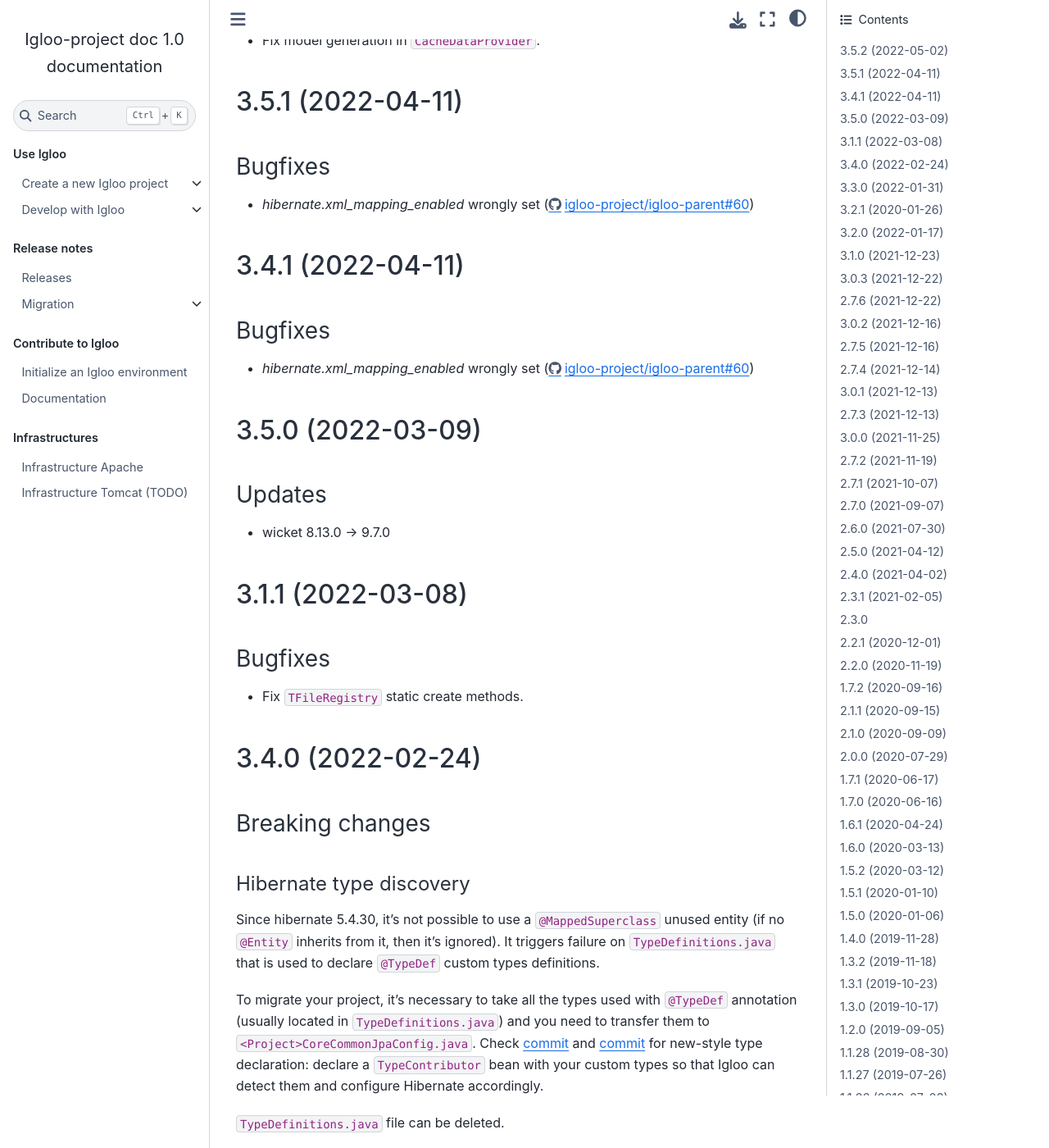
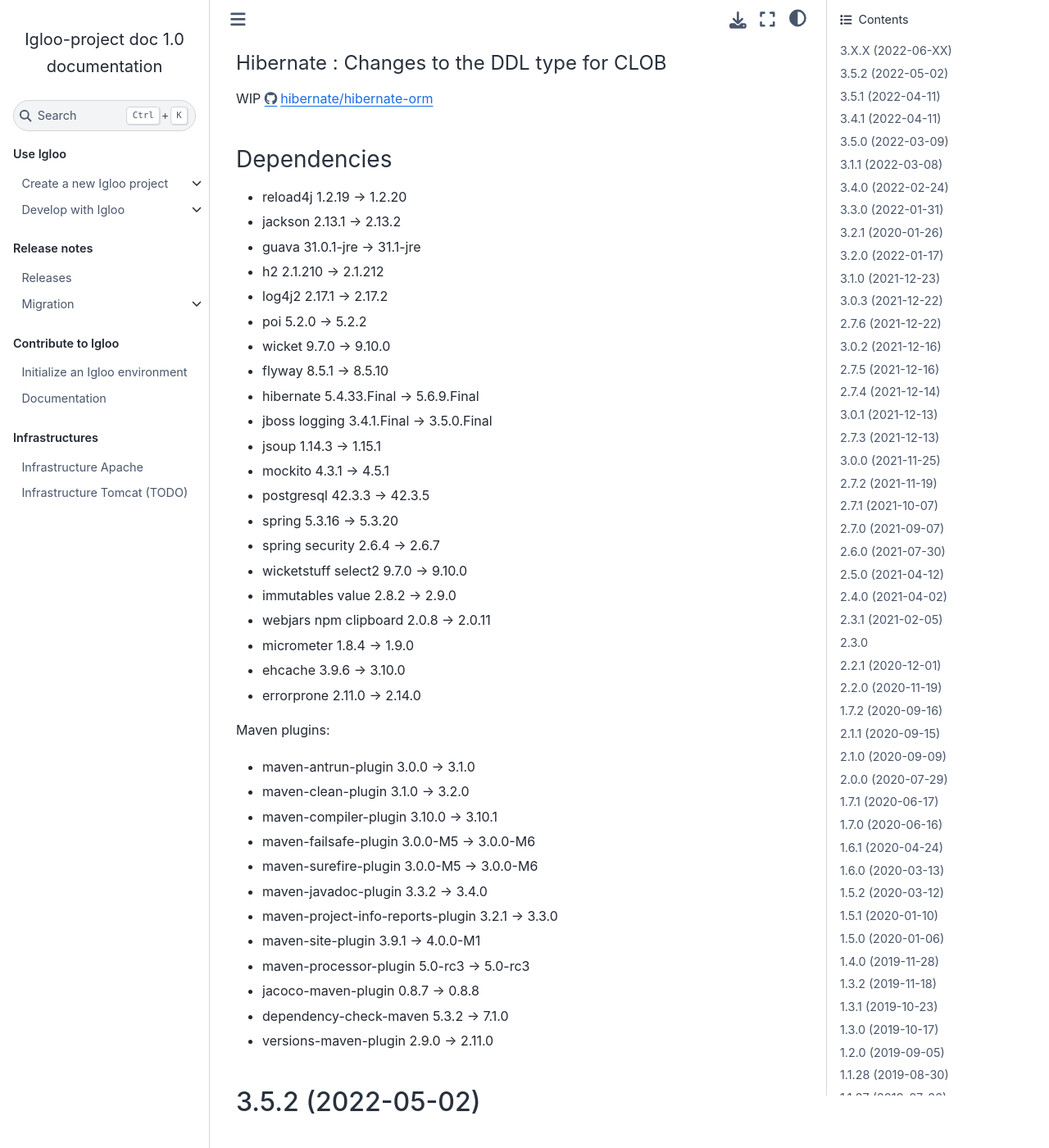
Before and after one commit to igloo-project/igloo-doc, a Sphinx documentation site: the page built from source/release-notes/releases.rst, in a window 1280 px wide and 1400 px high, scrolled down 256 px. Shown: the whole window at 82% size. Built offline with Sphinx 7.4.7 and the Sphinx Book theme 1.1.4, drawn with Linux system fonts in a browser that asks for light colours; some of the changed text lies outside the part shown.

Commit message:
next release note (Updating Igloo dependencies)

```diff
--- a/source/release-notes/releases.rst
+++ b/source/release-notes/releases.rst
@@ -1,6 +1,60 @@
 ########
 Releases
 ########
+
+.. _v3.x.x:
+
+3.X.X (2022-06-XX)
+##################
+
+Breaking changes
+****************
+
+Hibernate : Changes to the DDL type for CLOB
+--------------------------------------------
+
+WIP
+https://github.com/hibernate/hibernate-orm/blob/5.6/migration-guide.adoc#changes-to-the-ddl-type-for-clob-in-postgresql81dialect-and-its-subclasses
+
+Dependencies
+************
+
+* reload4j 1.2.19 -> 1.2.20
+* jackson 2.13.1 -> 2.13.2
+* guava 31.0.1-jre -> 31.1-jre
+* h2 2.1.210 -> 2.1.212
+* log4j2 2.17.1 -> 2.17.2
+* poi 5.2.0 -> 5.2.2
+* wicket 9.7.0 -> 9.10.0
+* flyway 8.5.1 -> 8.5.10
+* hibernate 5.4.33.Final -> 5.6.9.Final
+* jboss logging 3.4.1.Final -> 3.5.0.Final
+* jsoup 1.14.3 -> 1.15.1
+* mockito 4.3.1 -> 4.5.1
+* postgresql 42.3.3 -> 42.3.5
+* spring 5.3.16 -> 5.3.20
+* spring security 2.6.4 -> 2.6.7
+* wicketstuff select2 9.7.0 -> 9.10.0
+* immutables value 2.8.2 -> 2.9.0
+* webjars npm clipboard 2.0.8 -> 2.0.11
+* micrometer 1.8.4 -> 1.9.0
+* ehcache 3.9.6 -> 3.10.0
+* errorprone 2.11.0 -> 2.14.0
+
+Maven plugins:
+
+* maven-antrun-plugin 3.0.0 -> 3.1.0
+* maven-clean-plugin 3.1.0 -> 3.2.0
+* maven-compiler-plugin 3.10.0 -> 3.10.1
+* maven-failsafe-plugin 3.0.0-M5 -> 3.0.0-M6
+* maven-surefire-plugin 3.0.0-M5 -> 3.0.0-M6
+* maven-javadoc-plugin 3.3.2 -> 3.4.0
+* maven-project-info-reports-plugin  3.2.1 -> 3.3.0
+* maven-site-plugin 3.9.1 -> 4.0.0-M1
+* maven-processor-plugin 5.0-rc3 -> 5.0-rc3
+* jacoco-maven-plugin 0.8.7 -> 0.8.8
+* dependency-check-maven 5.3.2 -> 7.1.0
+* versions-maven-plugin 2.9.0 -> 2.11.0
 
 .. _v3.5.2:
 
```
